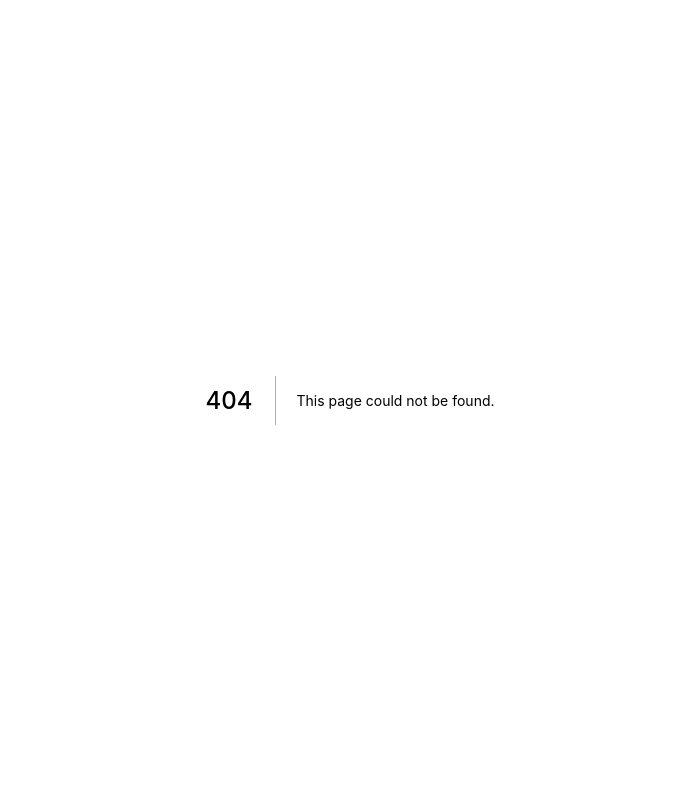
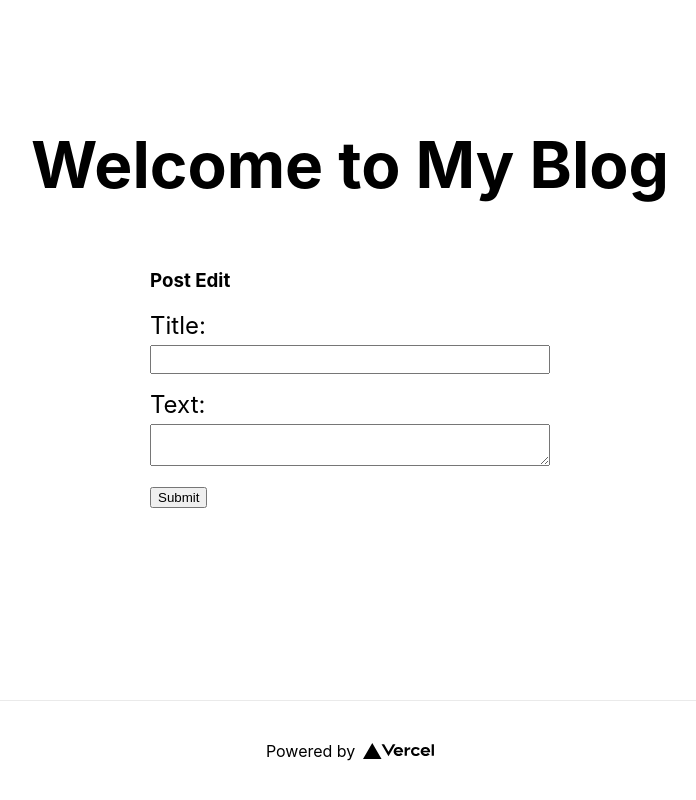
Before and after one commit to sakhmedbayev/next-graphql-demo, a Next.js app: page /edit/1 in a window 1280 px wide. Before the commit this address had no page. Shown: the whole page, without its empty margins (290-986 px from the left). Built offline with nearby package versions, Linux system fonts and the light colour scheme.

Commit message:
added dummy post edit form

```diff
--- /dev/null
+++ b/hooks/useForm.js
@@ -0,0 +1,14 @@
+import { useState } from "react";
+
+export default function useForm(initialValues) {
+  const [values, setValues] = useState(initialValues);
+  return [
+    values,
+    (e) => {
+      setValues({
+        ...values,
+        [e.target.name]: e.target.value,
+      });
+    },
+  ];
+}
--- a/pages/_app.js
+++ b/pages/_app.js
@@ -1,7 +1,7 @@
-import '../styles/globals.css'
+import "../styles/globals.css";
 
 function MyApp({ Component, pageProps }) {
-  return <Component {...pageProps} />
+  return <Component {...pageProps} />;
 }
 
-export default MyApp
+export default MyApp;
--- /dev/null
+++ b/pages/edit/[postId].js
@@ -0,0 +1,71 @@
+import React, { useState } from "react";
+import Layout from "../../components/common/Layout";
+import useForm from "../../hooks/useForm";
+
+export default function PostEdit() {
+  const [values, setValues] = useForm({
+    title: "",
+    text: "",
+  });
+
+  const [errors, setErrors] = useState({});
+
+  const handleSubmit = (e) => {
+    e.preventDefault();
+    console.log("FFF values", values);
+  };
+
+  const validate = () => {
+    if (!values.title) {
+      setErrors({
+        title: "Title is required field",
+      });
+      return;
+    }
+    if (!values.text) {
+      setErrors({
+        text: "Text is required field",
+      });
+      return;
+    }
+    setErrors({});
+  };
+
+  return (
+    <Layout>
+      <div>
+        <h3>Post Edit</h3>
+        <form onSubmit={handleSubmit}>
+          <div className="form-group">
+            <label htmlFor="title" className="form-label">
+              Title:{" "}
+            </label>
+            <input
+              name="title"
+              id="title"
+              value={values.title}
+              onChange={setValues}
+              onBlur={validate}
+            />
+            <div className="form-field-error">{errors.title}</div>
+          </div>
+          <div className="form-group">
+            <label htmlFor="text" className="form-label">
+              Text:{" "}
+            </label>
+            <textarea
+              type="textarea"
+              name="text"
+              id="text"
+              value={values.text}
+              onChange={setValues}
+              onBlur={validate}
+            />
+            <div className="form-field-error">{errors.text}</div>
+          </div>
+          <button type="submit">Submit</button>
+        </form>
+      </div>
+    </Layout>
+  );
+}
--- a/styles/Post.module.css
+++ b/styles/Post.module.css
@@ -8,7 +8,7 @@
 }
 
 .main {
-  padding: 5rem 0;
+  padding: 1rem 0 5rem 0;
   flex: 1;
   display: flex;
   flex-direction: column;
--- a/styles/globals.css
+++ b/styles/globals.css
@@ -14,3 +14,28 @@ a {
 * {
   box-sizing: border-box;
 }
+
+/* Form */
+
+.form-group {
+  margin-bottom: 1rem;
+}
+
+.form-label {
+  display: block;
+  font-size: 1.5rem;
+  margin-bottom: 5px;
+}
+
+input {
+  padding: 5px;
+  min-width: 400px;
+}
+textarea {
+  padding: 5px;
+  min-width: 400px;
+}
+
+.form-field-error {
+  color: tomato;
+}
```
Also changed, not shown: pages/[postId].js (+8 -1 lines).
